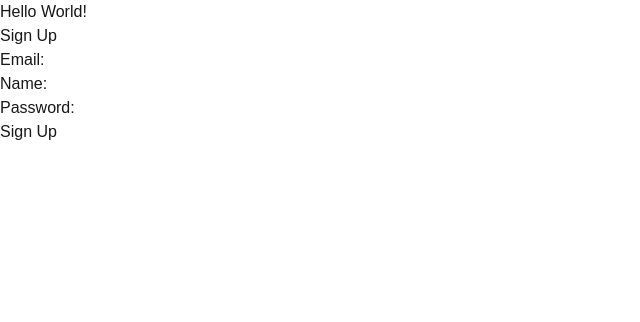
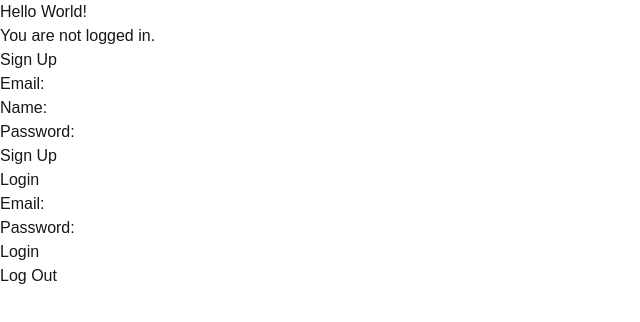
Before and after one commit to hicass/meraki-track, a Next.js app: page / in a window 1280 px wide. Shown: the top 322 px of the page, without its empty margins (0-640 px from the left). Built offline with nearby package versions, Linux system fonts and the light colour scheme; no server answers.

Commit message:
Add functionality for a user to log in and out on the page, as well as text confirming they are logged in

```diff
--- a/src/app/page.tsx
+++ b/src/app/page.tsx
@@ -1,11 +1,25 @@
+'use client';
+import LoginForm from "@/components/LoginForm";
+import LogoutButton from "@/components/LogoutButton";
 import SignUpForm from "@/components/SignUpForm";
+import { useAuth } from "@/context/AuthContext";
 
 export default function Home() {
+  const { session } = useAuth();
+
   return (
     <main>
     <h1>Hello World!</h1>
 
+    {session ? (
+        <p>Hello {session.user?.user_metadata.name}!</p>
+      ) : (
+        <p>You are not logged in.</p>
+      )}
+
     <SignUpForm />
+    <LoginForm />
+    <LogoutButton />
     </main>
   );
 }
```
